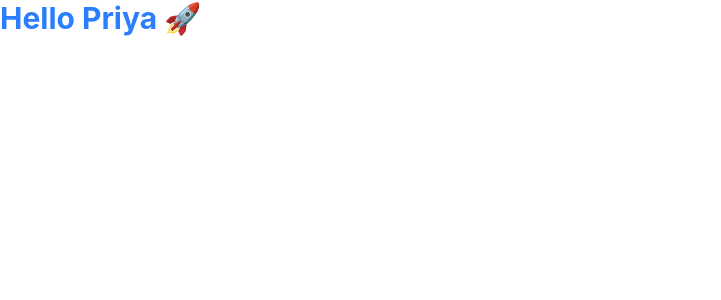
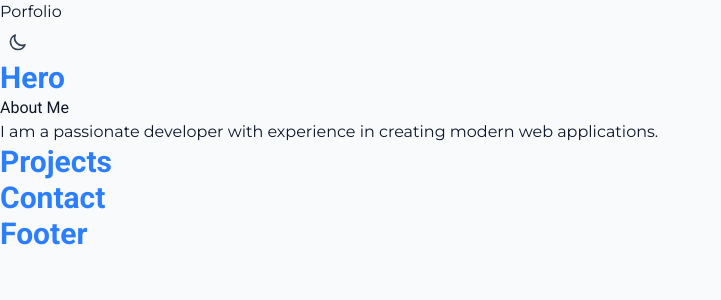
Before and after one commit to piihushah/priya-portfolio, a React (Vite) app: page / in a window 1280 px wide. Shown: the top 300 px of the page, without its empty margins (0-721 px from the left). Built offline with nearby package versions, Linux system fonts and the light colour scheme.

Commit message:
Skeleton of porfolio

```diff
--- a/index.html
+++ b/index.html
@@ -1,13 +1,25 @@
 <!doctype html>
 <html lang="en">
+
 <head>
   <meta charset="UTF-8" />
   <link rel="icon" type="image/svg+xml" href="/favicon.svg" />
   <meta name="viewport" content="width=device-width, initial-scale=1.0" />
+  <script>
+    // Initialize theme from localStorage or system preference
+    const theme =
+      localStorage.getItem("theme") || (window.matchMedia("(prefers-color-scheme: dark)").matches ? "dark" : "light");
+
+    if (theme === "dark") {
+      document.documentElement.classList.add("dark");
+    }
+  </script>
   <title>my-first-app</title>
 </head>
+
 <body>
   <div id="root"></div>
   <script type="module" src="/src/main.jsx"></script>
 </body>
+
 </html>
--- a/src/App.jsx
+++ b/src/App.jsx
@@ -1,10 +1,22 @@
+import Navbar from "./components/Navbar"
+import Hero from "./components/Hero"
+import About from "./components/About"
+import Projects from "./components/Projects"
+import Contact from "./components/Contact"
+import Footer from "./components/Footer"
 
 function App() {
 
   return (
-     <h1 className="text-3xl font-bold text-blue-500">
-      Hello Priya 🚀
-    </h1>
+   <div>
+     <p>Porfolio</p>
+     <Navbar />
+     <Hero />
+     <About />
+     <Projects />
+     <Contact />
+     <Footer />
+   </div>
   )
 }
 
--- /dev/null
+++ b/src/components/About.jsx
@@ -0,0 +1,11 @@
+//can be combined with skills
+function About() {
+    return (
+        <section id="about">
+            <h2>About Me</h2>
+            <p>I am a passionate developer with experience in creating modern web applications.</p>
+        </section>
+    )
+}
+
+export default About
--- /dev/null
+++ b/src/components/Contact.jsx
@@ -0,0 +1,9 @@
+function Contact() {
+  return (
+    <div>
+      <h1 className="text-3xl font-bold text-blue-500">Contact</h1>
+    </div>
+  )
+}
+
+export default Contact
--- /dev/null
+++ b/src/components/Footer.jsx
@@ -0,0 +1,9 @@
+function Footer() {
+  return (
+    <div>
+      <h1 className="text-3xl font-bold text-blue-500">Footer</h1>
+    </div>
+  )
+}
+
+export default Footer
--- /dev/null
+++ b/src/components/Hero.jsx
@@ -0,0 +1,9 @@
+function Hero() {
+  return (
+    <div>
+      <h1 className="text-3xl font-bold text-blue-500">Hero</h1>
+    </div>
+  )
+}
+
+export default Hero
--- /dev/null
+++ b/src/components/Navbar.jsx
@@ -0,0 +1,50 @@
+function Navbar() {
+  const toggleTheme = () => {
+    const html = document.documentElement
+    const isDark = html.classList.toggle("dark")
+    localStorage.setItem("theme", isDark ? "dark" : "light")
+  }
+
+  return (
+    <nav className="flex items-center gap-4">
+      <button
+        type="button"
+        onClick={toggleTheme}
+        className="rounded-md p-2 transition-colors hover:bg-gray-100 dark:hover:bg-gray-800"
+        aria-label="Toggle theme"
+      >
+        {/* Sun icon shown in dark mode */}
+        <svg
+          className="hidden h-5 w-5 text-yellow-500 dark:block"
+          fill="none"
+          stroke="currentColor"
+          viewBox="0 0 24 24"
+        >
+          <path
+            strokeLinecap="round"
+            strokeLinejoin="round"
+            strokeWidth="2"
+            d="M12 3v1m0 16v1m9-9h-1M4 12H3m15.364 6.364l-.707-.707M6.343 6.343l-.707-.707m12.728 0l-.707.707M6.343 17.657l-.707.707M16 12a4 4 0 11-8 0 4 4 0 018 0z"
+          />
+        </svg>
+
+        {/* Moon icon shown in light mode */}
+        <svg
+          className="block h-5 w-5 text-gray-700 dark:hidden"
+          fill="none"
+          stroke="currentColor"
+          viewBox="0 0 24 24"
+        >
+          <path
+            strokeLinecap="round"
+            strokeLinejoin="round"
+            strokeWidth="2"
+            d="M20.354 15.354A9 9 0 018.646 3.646 9.003 9.003 0 0012 21a9.003 9.003 0 008.354-5.646z"
+          />
+        </svg>
+      </button>
+    </nav>
+  )
+}
+
+export default Navbar
--- /dev/null
+++ b/src/components/ProjectCard.jsx
@@ -0,0 +1,9 @@
+function ProjectCard() {
+  return (
+    <div>
+      <h1 className="text-3xl font-bold text-blue-500">ProjectCard</h1>
+    </div>
+  )
+}
+
+export default ProjectCard
--- /dev/null
+++ b/src/components/Projects.jsx
@@ -0,0 +1,9 @@
+function Projects() {
+  return (
+    <div>
+      <h1 className="text-3xl font-bold text-blue-500">Projects</h1>
+    </div>
+  )
+}
+
+export default Projects
--- /dev/null
+++ b/src/data/projects.ts
@@ -0,0 +1,32 @@
+export default [
+  {
+    title: "",
+    description: "",
+    image: "",
+    link: "",
+  },
+  {
+    title: "",
+    description: "",
+    image: "",
+    link: "",
+  },
+  {
+    title: "",
+    description: "",
+    image: "",
+    link: "",
+  },
+  {
+    title: "",
+    description: "",
+    image: "",
+    link: "",
+  },
+  {
+    title: "",
+    description: "",
+    image: "",
+    link: "",
+  },
+];
--- a/src/style.css
+++ b/src/style.css
@@ -1 +1,44 @@
+@import url("https://fonts.googleapis.com/css2?family=Roboto:ital,wght@0,100..900;1,100..900&family=Montserrat:ital,wght@0,100..900;1,100..900&display=swap");
 @import "tailwindcss";
+@custom-variant dark (&:where(.dark, .dark *));
+
+:root {
+  --background: #f8fafc;
+  --surface: #ffffff;
+  --text-primary: #0f172a;
+  --text-secondary: #475569;
+  --border: #e2e8f0;
+  --primary: #4f46e5;
+  --primary-hover: #4338ca;
+  --accent: #06b6d4;
+}
+
+.dark {
+  --background: #020617;
+  --surface: #0f172a;
+  --text-primary: #f8fafc;
+  --text-secondary: #94a3b8;
+  --border: #1e293b;
+  --primary: #818cf8;
+  --primary-hover: #6366f1;
+  --accent: #22d3ee;
+}
+
+html {
+  font-family: "Montserrat", sans-serif;
+  background-color: var(--background);
+  color: var(--text-primary);
+}
+
+body {
+  background-color: var(--background);
+  color: var(--text-primary);
+}
+
+h1, h2, h3, h4, h5, h6 {
+  font-family: "Roboto", sans-serif;
+}
+
+p, a, ul, li, span {
+  font-family: "Montserrat", sans-serif;
+}
```
Also changed, not shown: 1 other file (tests, documents, lock files or other folders). Lines whose indentation alone changed are shown as unchanged.
